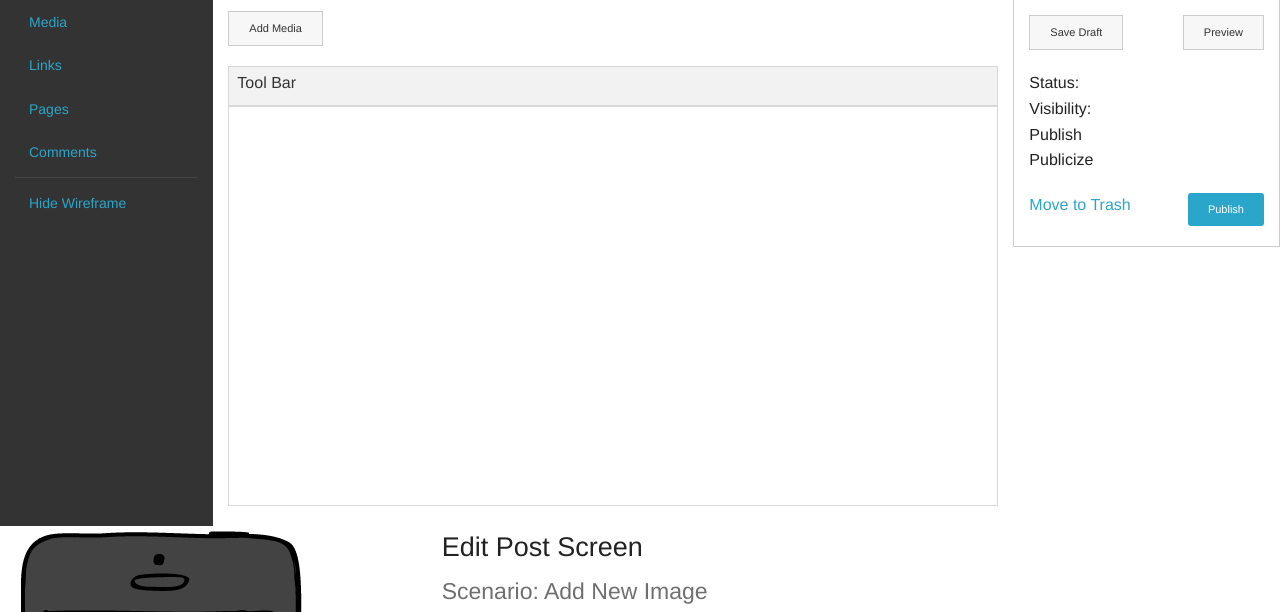
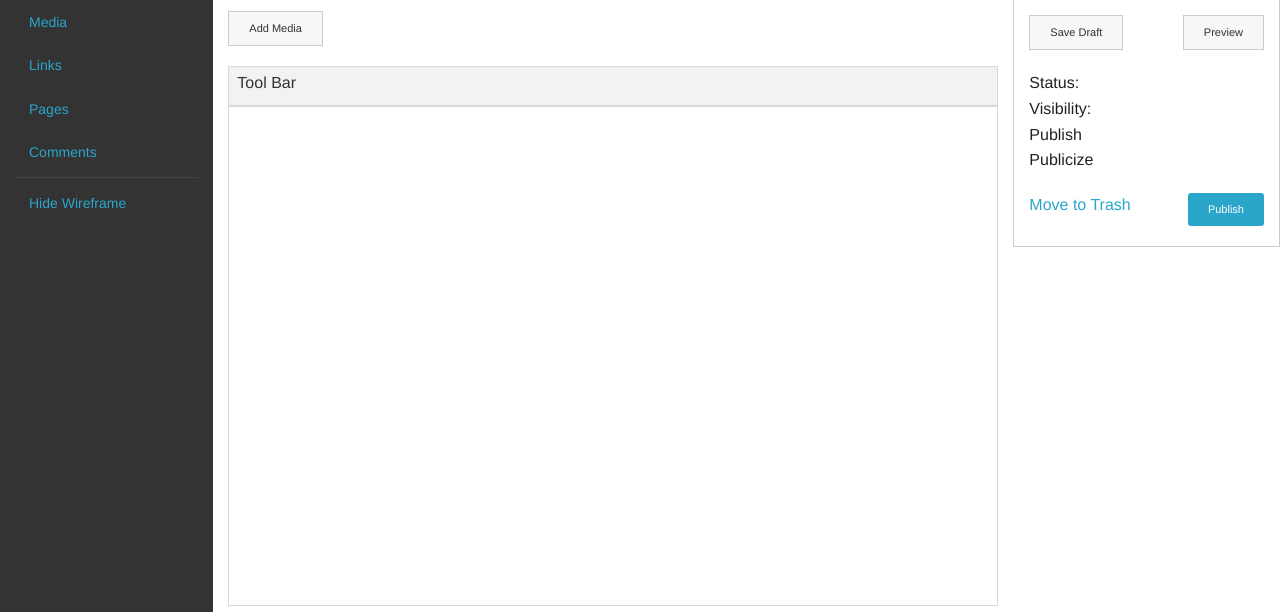
Before and after one commit to ImageFlow/imageflow-prototype, a plain HTML site: page scenario2/index.html in a window 1280 px wide. Shown: the part 150-762 px from the top of the page. Drawn offline with nearby package versions, Linux system fonts and the light colour scheme; some packages are replaced by stand-ins of ours.

Commit message:
scrollable div/textarea

```diff
--- a/css/style.css
+++ b/css/style.css
@@ -152,7 +152,8 @@ div#tinyMCE {
 	border: 1px solid #d8d8d8;
 	padding: 10px;
 	margin-bottom: 20px;
-	min-height: 400px;
+	height: 500px;
+	overflow: auto;
 }
 @media only screen and (min-width: 40.063em){
 
```
